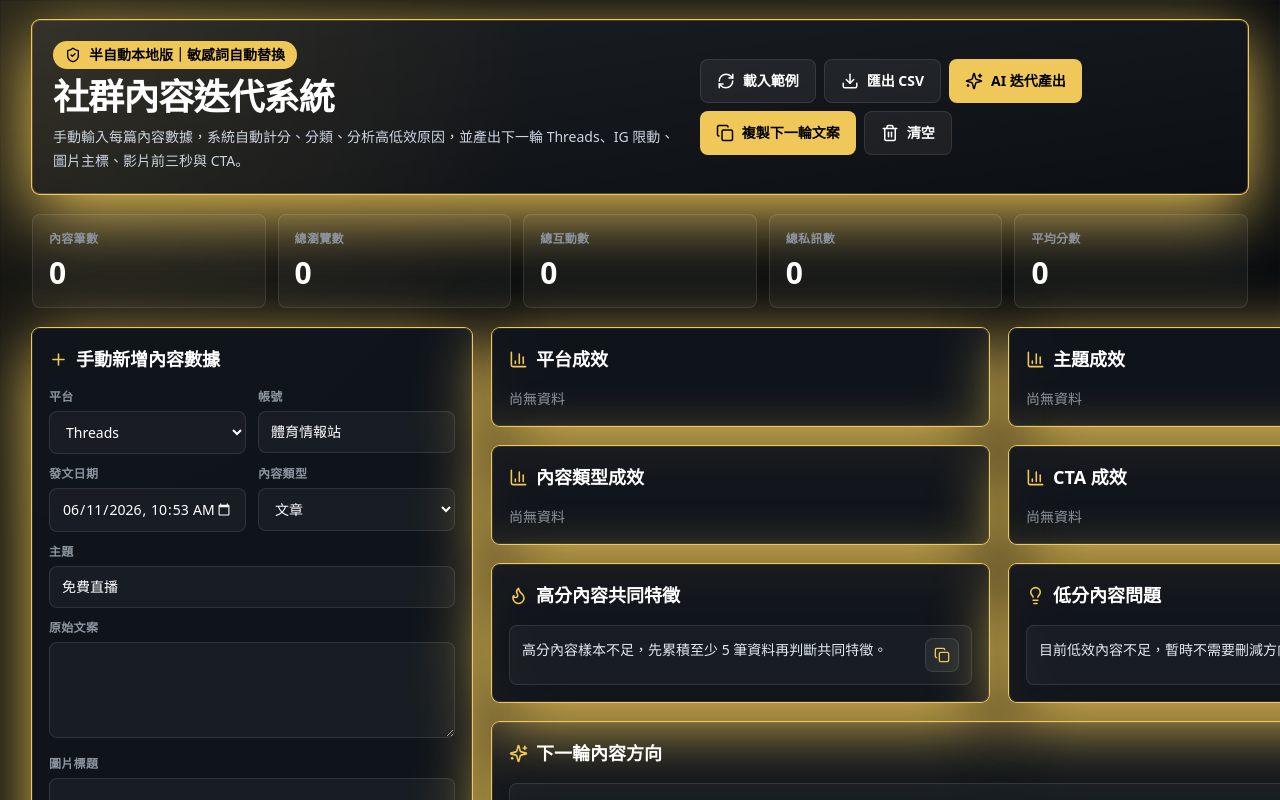
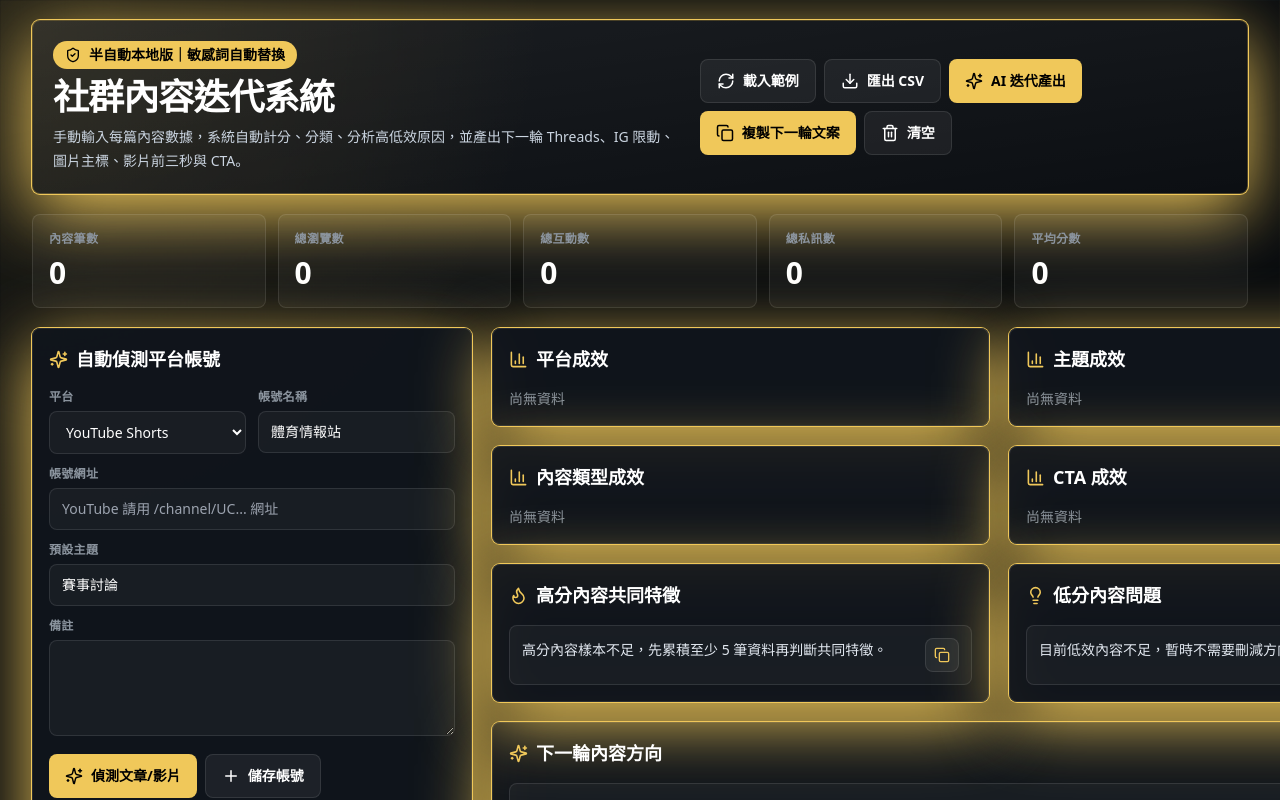
Before and after one commit to nn470217-cmyk/social-iteration-dashboard, a Next.js app: page / in a window 1280 px wide. Shown: the top 800 px of the page. Built offline with nearby package versions, Linux system fonts and the light colour scheme.

Commit message:
Add account post detection workflow

```diff
--- /dev/null
+++ b/app/api/detect-posts/route.ts
@@ -0,0 +1,116 @@
+import { NextRequest, NextResponse } from "next/server";
+import type { ContentRecord, DetectPostsResult, Platform } from "@/types/social";
+
+interface DetectRequest {
+  platform: Platform;
+  account: string;
+  accountUrl: string;
+  defaultTopic?: string;
+}
+
+export async function POST(request: NextRequest) {
+  const body = (await request.json()) as DetectRequest;
+
+  if (body.platform === "YouTube Shorts") {
+    const result = await detectYouTube(body);
+    return NextResponse.json(result);
+  }
+
+  const result: DetectPostsResult = {
+    ok: false,
+    needsAuth: true,
+    records: [],
+    message:
+      `${body.platform} 需要官方 API、n8n 或 Google Sheet 匯入才能穩定偵測貼文與成效。` +
+      "目前已預留串接架構，請先用手動補數據或改用 YouTube 頻道 RSS 測試。"
+  };
+  return NextResponse.json(result);
+}
+
+async function detectYouTube(input: DetectRequest): Promise<DetectPostsResult> {
+  const channelId = extractYouTubeChannelId(input.accountUrl);
+  if (!channelId) {
+    return {
+      ok: false,
+      records: [],
+      message: "請輸入包含 YouTube channel ID 的網址，例如 https://www.youtube.com/channel/UCxxxx。若是 @handle，未來可改用 YouTube API 解析。"
+    };
+  }
+
+  const feedUrl = `https://www.youtube.com/feeds/videos.xml?channel_id=${channelId}`;
+  const response = await fetch(feedUrl, { cache: "no-store" });
+  if (!response.ok) {
+    return {
+      ok: false,
+      records: [],
+      message: `YouTube RSS 讀取失敗：${response.status}`
+    };
+  }
+
+  const xml = await response.text();
+  const entries = Array.from(xml.matchAll(/<entry>([\s\S]*?)<\/entry>/g)).slice(0, 12);
+  const records = entries.map((entry) => entryToRecord(entry[1], input)).filter(Boolean) as ContentRecord[];
+
+  return {
+    ok: true,
+    records,
+    message: records.length
+      ? `已從 YouTube RSS 偵測 ${records.length} 支影片。RSS 不含觀看/互動數，成效數字可先手動補上，未來再接 YouTube API。`
+      : "沒有偵測到影片。"
+  };
+}
+
+function entryToRecord(entry: string, input: DetectRequest): ContentRecord | null {
+  const videoId = textBetween(entry, "<yt:videoId>", "</yt:videoId>");
+  const title = decodeXml(textBetween(entry, "<title>", "</title>"));
+  const published = textBetween(entry, "<published>", "</published>");
+  const link = textBetween(entry, "href=\"", "\"");
+  if (!videoId || !title) return null;
+
+  return {
+    id: `youtube-${videoId}`,
+    platform: "YouTube Shorts",
+    account: input.account || "YouTube 頻道",
+    publishedAt: published ? published.slice(0, 16) : new Date().toISOString().slice(0, 16),
+    contentType: "影片",
+    topic: input.defaultTopic || "賽事討論",
+    originalCopy: title,
+    imageTitle: title.slice(0, 40),
+    videoOpening: `${title.slice(0, 32)}，這支內容可以優化前三秒開頭。`,
+    cta: "留言一起聊",
+    views: 0,
+    likes: 0,
+    comments: 0,
+    shares: 0,
+    saves: 0,
+    dms: 0,
+    clicks: 0,
+    notes: `自動偵測來源：${link || input.accountUrl}`,
+    createdAt: new Date().toISOString()
+  };
+}
+
+function extractYouTubeChannelId(url: string) {
+  const direct = url.match(/channel\/(UC[a-zA-Z0-9_-]+)/)?.[1];
+  if (direct) return direct;
+  const plain = url.match(/(UC[a-zA-Z0-9_-]{20,})/)?.[1];
+  return plain ?? "";
+}
+
+function textBetween(value: string, start: string, end: string) {
+  const startIndex = value.indexOf(start);
+  if (startIndex === -1) return "";
+  const contentStart = startIndex + start.length;
+  const endIndex = value.indexOf(end, contentStart);
+  if (endIndex === -1) return "";
+  return value.slice(contentStart, endIndex);
+}
+
+function decodeXml(value: string) {
+  return value
+    .replaceAll("&amp;", "&")
+    .replaceAll("&lt;", "<")
+    .replaceAll("&gt;", ">")
+    .replaceAll("&quot;", "\"")
+    .replaceAll("&#39;", "'");
+}
--- a/app/page.tsx
+++ b/app/page.tsx
@@ -18,7 +18,8 @@ import {
 import { analyzeRecords } from "@/lib/analyze";
 import { sanitizeText } from "@/lib/safety";
 import { clearRecords, loadRecords, saveRecords } from "@/lib/storage";
-import type { ContentRecord, ContentType, GeneratedPack, Platform } from "@/types/social";
+import { loadSources, saveSources } from "@/lib/storage";
+import type { AccountSource, ContentRecord, ContentType, DetectPostsResult, GeneratedPack, Platform } from "@/types/social";
 
 const platforms: Platform[] = ["IG", "Threads", "TikTok", "YouTube Shorts"];
 const contentTypes: ContentType[] = ["文章", "圖片", "影片", "限動"];
@@ -46,6 +47,18 @@ function newRecord(): ContentRecord {
     saves: 0,
     dms: 0,
     clicks: 0,
+    notes: "",
+    createdAt: new Date().toISOString()
+  };
+}
+
+function newSource(): AccountSource {
+  return {
+    id: createId(),
+    platform: "YouTube Shorts",
+    account: "體育情報站",
+    accountUrl: "",
+    defaultTopic: "賽事討論",
     notes: "",
     createdAt: new Date().toISOString()
   };
@@ -113,18 +126,26 @@ const demoRecords: ContentRecord[] = [
 
 export default function Home() {
   const [records, setRecords] = useState<ContentRecord[]>([]);
+  const [sources, setSources] = useState<AccountSource[]>([]);
   const [draft, setDraft] = useState<ContentRecord>(newRecord());
+  const [sourceDraft, setSourceDraft] = useState<AccountSource>(newSource());
   const [copied, setCopied] = useState("");
   const [aiPack, setAiPack] = useState<GeneratedPack | null>(null);
   const [aiStatus, setAiStatus] = useState("");
+  const [detectStatus, setDetectStatus] = useState("");
 
   useEffect(() => {
     setRecords(loadRecords());
+    setSources(loadSources());
   }, []);
 
   useEffect(() => {
     saveRecords(records);
   }, [records]);
+
+  useEffect(() => {
+    saveSources(sources);
+  }, [sources]);
 
   const analysis = useMemo(() => analyzeRecords(records), [records]);
 
@@ -141,7 +162,9 @@ export default function Home() {
   function clearAll() {
     clearRecords();
     setRecords([]);
+    setSources([]);
     setDraft(newRecord());
+    setSourceDraft(newSource());
   }
 
   function loadDemo() {
@@ -216,6 +239,36 @@ export default function Home() {
     setTimeout(() => setAiStatus(""), 2200);
   }
 
+  async function detectPosts(source = sourceDraft) {
+    setDetectStatus("正在偵測平台內容...");
+    const response = await fetch("/api/detect-posts", {
+      method: "POST",
+      headers: { "Content-Type": "application/json" },
+      body: JSON.stringify(source)
+    });
+    const result = (await response.json()) as DetectPostsResult;
+    if (result.records.length) {
+      setRecords((items) => {
+        const existing = new Set(items.map((item) => item.id));
+        const incoming = result.records.filter((item) => !existing.has(item.id));
+        return [...incoming, ...items];
+      });
+    }
+    setDetectStatus(result.message);
+  }
+
+  function saveSource() {
+    const clean: AccountSource = {
+      ...sourceDraft,
+      account: sanitizeText(sourceDraft.account),
+      accountUrl: sanitizeText(sourceDraft.accountUrl),
+      defaultTopic: sanitizeText(sourceDraft.defaultTopic),
+      notes: sanitizeText(sourceDraft.notes)
+    };
+    setSources((items) => [clean, ...items.filter((item) => item.id !== clean.id)]);
+    setSourceDraft(newSource());
+  }
+
   const outputPack = aiPack ?? analysis.generated;
 
   return (
@@ -254,7 +307,46 @@ export default function Home() {
         </section>
 
         <div className="grid gap-5 xl:grid-cols-[440px_1fr]">
-          <Panel title="手動新增內容數據" icon={<Plus size={19} />}>
+          <div className="space-y-5">
+          <Panel title="自動偵測平台帳號" icon={<Sparkles size={19} />}>
+            <div className="grid gap-3">
+              <div className="grid grid-cols-2 gap-3">
+                <Select label="平台" value={sourceDraft.platform} options={platforms} onChange={(value) => setSourceDraft({ ...sourceDraft, platform: value as Platform })} />
+                <Input label="帳號名稱" value={sourceDraft.account} onChange={(value) => setSourceDraft({ ...sourceDraft, account: value })} />
+              </div>
+              <Input label="帳號網址" value={sourceDraft.accountUrl} onChange={(value) => setSourceDraft({ ...sourceDraft, accountUrl: value })} placeholder="YouTube 請用 /channel/UC... 網址" />
+              <Input label="預設主題" value={sourceDraft.defaultTopic} onChange={(value) => setSourceDraft({ ...sourceDraft, defaultTopic: value })} />
+              <Textarea label="備註" value={sourceDraft.notes} onChange={(value) => setSourceDraft({ ...sourceDraft, notes: value })} />
+              <div className="flex flex-wrap gap-2">
+                <Button onClick={() => detectPosts()} icon={<Sparkles size={18} />} primary>偵測文章/影片</Button>
+                <Button onClick={saveSource} icon={<Plus size={18} />}>儲存帳號</Button>
+              </div>
+              {detectStatus && <p className="rounded-lg border border-white/10 bg-white/[0.04] p-3 text-sm leading-6 text-slate-200">{detectStatus}</p>}
+              {sources.length > 0 && (
+                <div className="space-y-2">
+                  {sources.map((source) => (
+                    <div key={source.id} className="rounded-lg border border-white/10 bg-white/[0.04] p-3">
+                      <div className="flex items-start justify-between gap-3">
+                        <div>
+                          <p className="font-bold text-white">{source.account}</p>
+                          <p className="mt-1 text-xs text-gold">{source.platform}｜{source.defaultTopic}</p>
+                          <p className="mt-1 break-all text-xs text-slate-400">{source.accountUrl}</p>
+                        </div>
+                        <button className="text-muted hover:text-white" onClick={() => detectPosts(source)} aria-label="偵測">
+                          <RefreshCw size={17} />
+                        </button>
+                      </div>
+                    </div>
+                  ))}
+                </div>
+              )}
+              <p className="text-xs leading-5 text-muted">
+                目前可穩定自動偵測 YouTube channel RSS。IG、Threads、TikTok 需要官方 API、n8n 或 Google Sheet 匯入，避免不穩定爬蟲造成帳號風險。
+              </p>
+            </div>
+          </Panel>
+
+          <Panel title="手動補充 / 校正成效數據" icon={<Plus size={19} />}>
             <div className="grid gap-3">
               <div className="grid grid-cols-2 gap-3">
                 <Select label="平台" value={draft.platform} options={platforms} onChange={(value) => setDraft({ ...draft, platform: value as Platform })} />
@@ -282,6 +374,7 @@ export default function Home() {
               <Button onClick={addRecord} icon={<Plus size={18} />} primary>新增並計分</Button>
             </div>
           </Panel>
+          </div>
 
           <section className="space-y-5">
             <div className="grid gap-5 lg:grid-cols-2">
--- a/lib/storage.ts
+++ b/lib/storage.ts
@@ -1,6 +1,7 @@
-import type { ContentRecord } from "@/types/social";
+import type { AccountSource, ContentRecord } from "@/types/social";
 
 const recordsKey = "semi-auto-social-iteration-records";
+const sourcesKey = "semi-auto-social-iteration-sources";
 
 function canUseStorage() {
   return typeof window !== "undefined" && Boolean(window.localStorage);
@@ -18,3 +19,12 @@ export function saveRecords(records: ContentRecord[]) {
 export function clearRecords() {
   if (canUseStorage()) window.localStorage.removeItem(recordsKey);
 }
+
+export function loadSources(): AccountSource[] {
+  if (!canUseStorage()) return [];
+  return JSON.parse(window.localStorage.getItem(sourcesKey) ?? "[]") as AccountSource[];
+}
+
+export function saveSources(sources: AccountSource[]) {
+  if (canUseStorage()) window.localStorage.setItem(sourcesKey, JSON.stringify(sources));
+}
```
Also changed, not shown: types/social.ts (+17 -0 lines).
